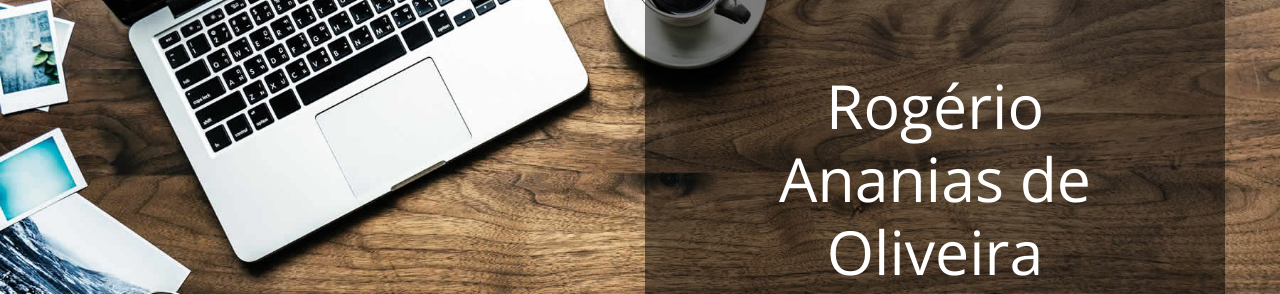
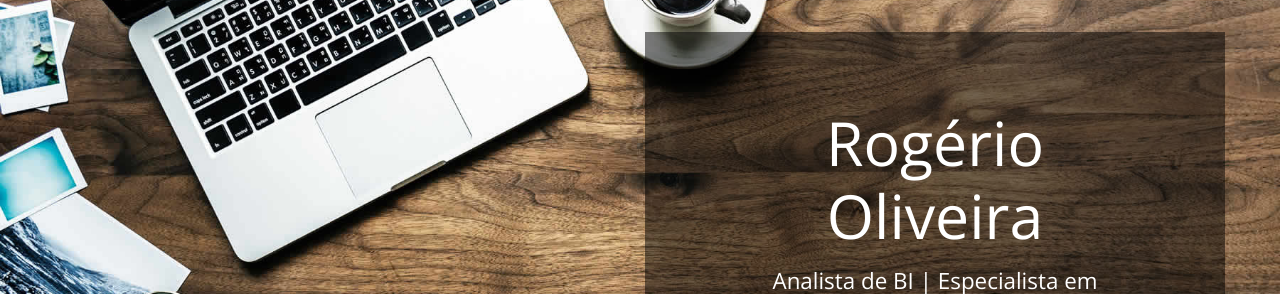
Before and after one commit to Rogerio171278/portifoliolinkedinr, a plain HTML site: page index.html in a window 1280 px wide. Shown: the part 126-420 px from the top of the page. Drawn offline with nearby package versions, Linux system fonts and the light colour scheme.

Commit message:
Alteração de Nome

```diff
--- a/index.html
+++ b/index.html
@@ -130,7 +130,7 @@
           <div class="col-12">
             <div class="ml-auto mr-0 tm-bg-black-transparent text-white tm-brand-container-inner">
               <div class="tm-brand-container text-center">
-                <h1 class="tm-brand-name">Rogério Ananias de Oliveira</h1>
+                <h1 class="tm-brand-name">Rogério Oliveira</h1>
                 <p class="tm-brand-description mb-0">Analista de BI | Especialista em Infraestrutura e Cloud</p>
               </div>
             </div>
```
